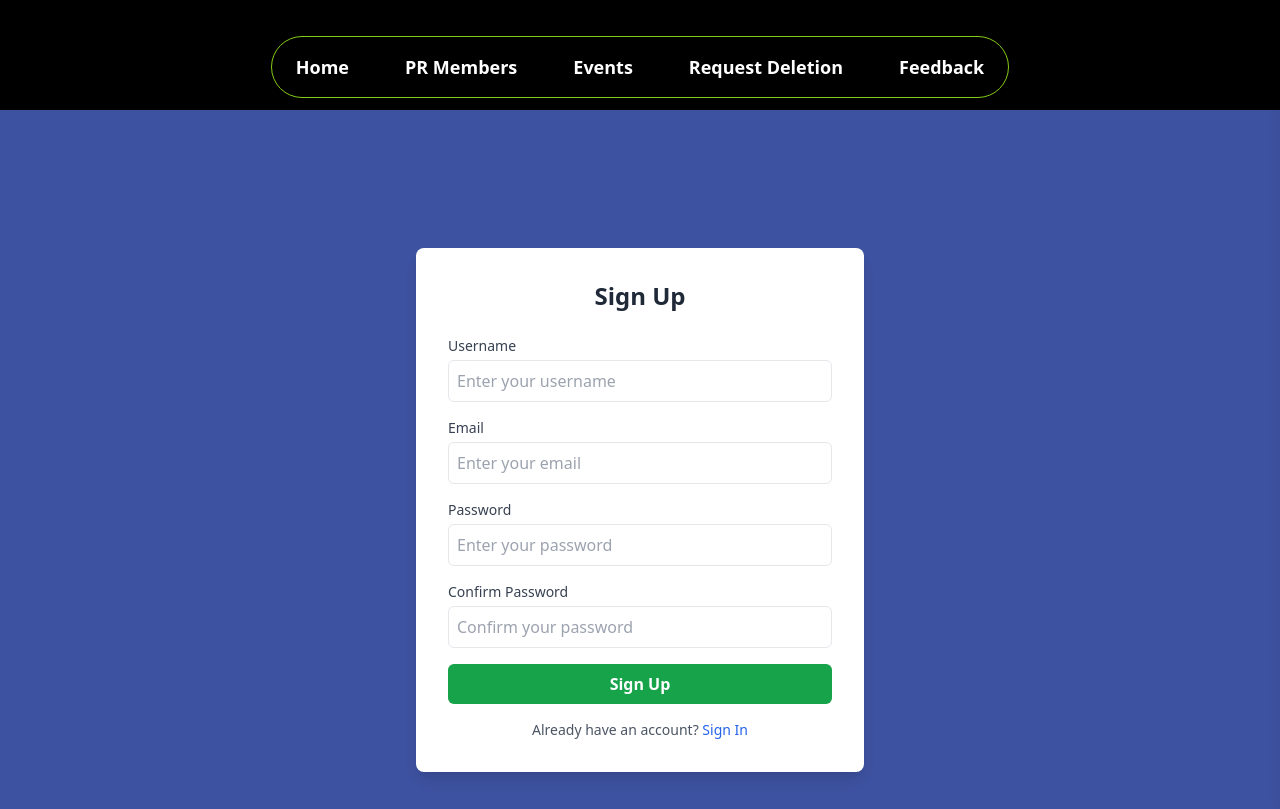
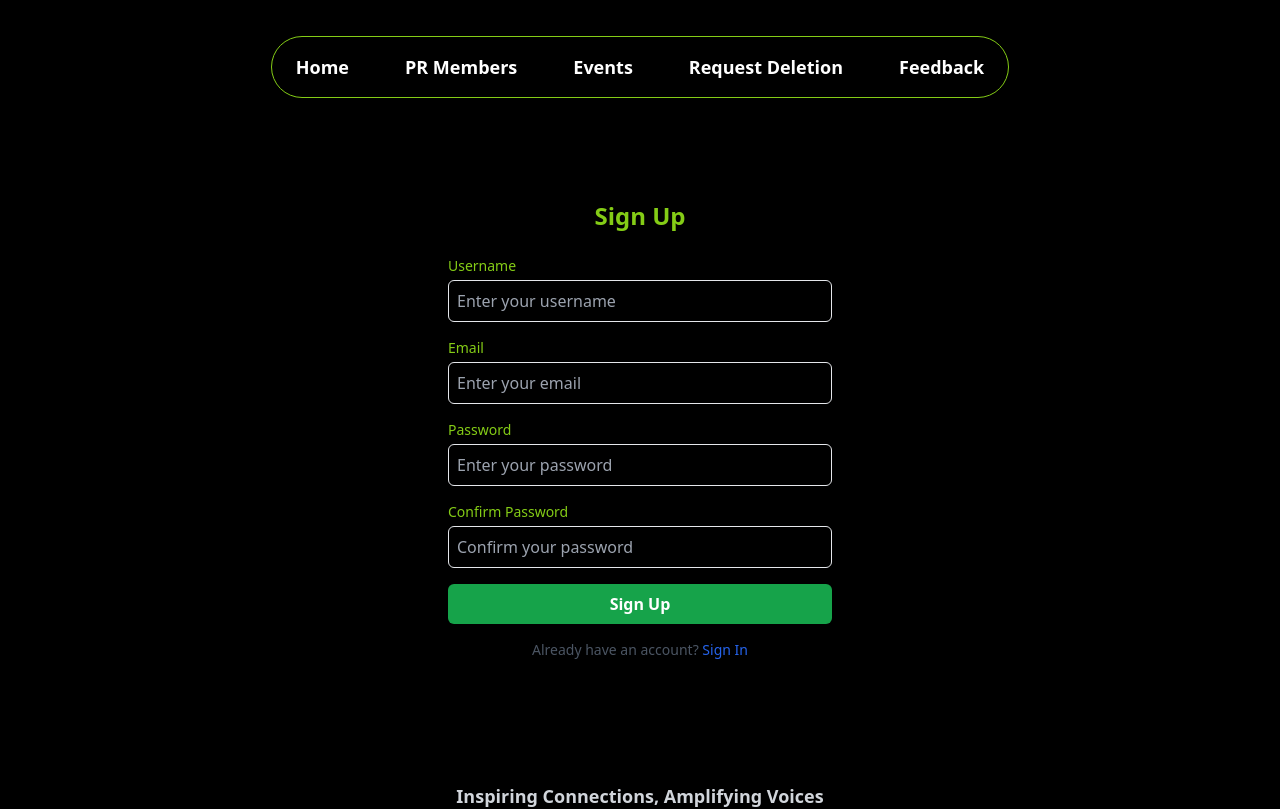
Before and after one commit to iiitraichur/prcouncil, a Next.js app: page /sign-up in a window 1280 px wide. Shown: the top 809 px of the page. Built offline with nearby package versions, Linux system fonts and the light colour scheme; no server answers; sample sign-in values are in the browser's storage.

Commit message:
Security Fixes

```diff
--- a/app/sign-up/page.tsx
+++ b/app/sign-up/page.tsx
@@ -4,6 +4,7 @@ import { useRouter } from "next/navigation";
 import { auth, firebaseAuth, db } from "@/lib/firebase"; // Import firestore
 
 import { doc, setDoc } from "firebase/firestore"; // Import Firestore functions
+import PrivateRoute from "../components/PrivateRoute";
 
 export default function SignUp() {
   const [email, setEmail] = useState<string>("");
@@ -16,7 +17,6 @@ export default function SignUp() {
   const handleSignUp = async (e: React.FormEvent) => {
     e.preventDefault();
 
-    // Validation: Check if passwords match
     if (password !== confirmPassword) {
       setError("Passwords do not match.");
       return;
@@ -41,72 +41,75 @@ export default function SignUp() {
   };
 
   return (
-    <section className="bg-[#3d52a0] min-h-screen text-black flex flex-col">
+    <section>
+
+    <PrivateRoute>
+    <section className="bg-black h-[80vh] text-black flex flex-col">
       <div className="flex flex-grow items-center justify-center px-6 py-12">
-        <div className="bg-white shadow-lg rounded-lg p-8 max-w-md w-full">
-          <h2 className="text-2xl font-semibold text-center text-gray-800 mb-6">Sign Up</h2>
+        <div className="bg-black shadow-lg rounded-lg p-8 max-w-md w-full">
+          <h2 className="text-2xl font-semibold text-center text-lime-500 mb-6">Sign Up</h2>
           <form onSubmit={handleSignUp} className="space-y-4">
             <div>
-              <label htmlFor="username" className="block text-sm font-medium text-gray-700">
+              <label htmlFor="username" className="block text-sm font-medium text-lime-500">
                 Username
               </label>
               <input
                 id="username"
                 type="text"
                 placeholder="Enter your username"
-                className="w-full mt-1 p-2 border rounded-md focus:ring-2 focus:ring-blue-500 focus:outline-none"
+                className="w-full mt-1 p-2 bg-black text-lime-500 border rounded-md focus:ring-2 focus:ring-lime-500 focus:outline-none"
                 value={username}
                 onChange={(e) => setUsername(e.target.value)}
                 required
-              />
+                />
             </div>
             <div>
-              <label htmlFor="email" className="block text-sm font-medium text-gray-700">
+              <label htmlFor="email" className="block text-sm font-medium text-lime-500">
                 Email
               </label>
               <input
                 id="email"
                 type="email"
                 placeholder="Enter your email"
-                className="w-full mt-1 p-2 border rounded-md focus:ring-2 focus:ring-blue-500 focus:outline-none"
+                className="w-full mt-1 p-2 text-lime-500 bg-black border rounded-md focus:ring-2 focus:ring-lime-500 focus:outline-none"
                 value={email}
                 onChange={(e) => setEmail(e.target.value)}
                 required
-              />
+                />
             </div>
             <div>
-              <label htmlFor="password" className="block text-sm font-medium text-gray-700">
+              <label htmlFor="password" className="block text-sm font-medium text-lime-500">
                 Password
               </label>
               <input
                 id="password"
                 type="password"
                 placeholder="Enter your password"
-                className="w-full mt-1 p-2 border rounded-md focus:ring-2 focus:ring-blue-500 focus:outline-none"
+                className="w-full mt-1 text-lime-500 p-2 border bg-black rounded-md focus:ring-2 focus:ring-lime-500 focus:outline-none"
                 value={password}
                 onChange={(e) => setPassword(e.target.value)}
                 required
-              />
+                />
             </div>
             <div>
-              <label htmlFor="confirmPassword" className="block text-sm font-medium text-gray-700">
+              <label htmlFor="confirmPassword" className="block text-sm font-medium text-lime-500">
                 Confirm Password
               </label>
               <input
                 id="confirmPassword"
                 type="password"
                 placeholder="Confirm your password"
-                className="w-full mt-1 p-2 border rounded-md focus:ring-2 focus:ring-blue-500 focus:outline-none"
+                className="w-full mt-1 text-lime-500 bg-black p-2 border rounded-md focus:ring-2 focus:ring-lime-500 focus:outline-none"
                 value={confirmPassword}
                 onChange={(e) => setConfirmPassword(e.target.value)}
                 required
-              />
+                />
             </div>
             {error && <p className="text-red-500 text-sm text-center">{error}</p>}
             <button
               type="submit"
               className="w-full bg-green-600 hover:bg-green-700 text-white font-semibold py-2 rounded-md transition duration-300"
-            >
+              >
               Sign Up
             </button>
           </form>
@@ -119,5 +122,7 @@ export default function SignUp() {
         </div>
       </div>
     </section>
+        </PrivateRoute>
+    </section>
   );
 }
```
